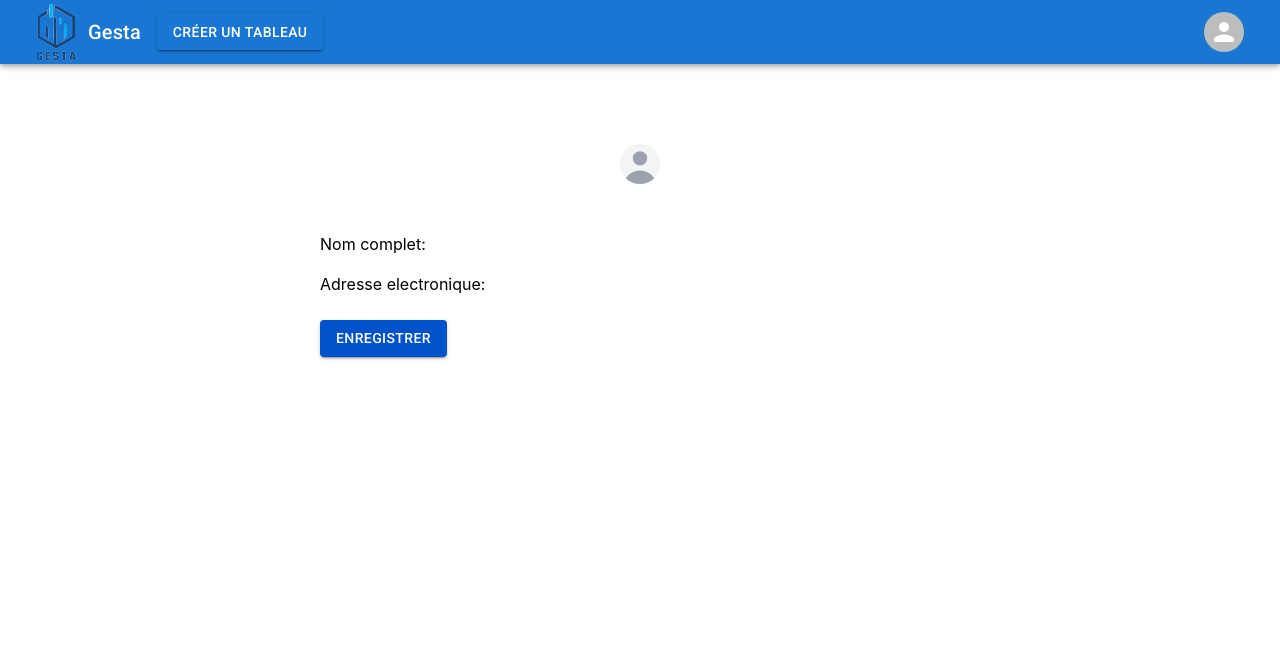
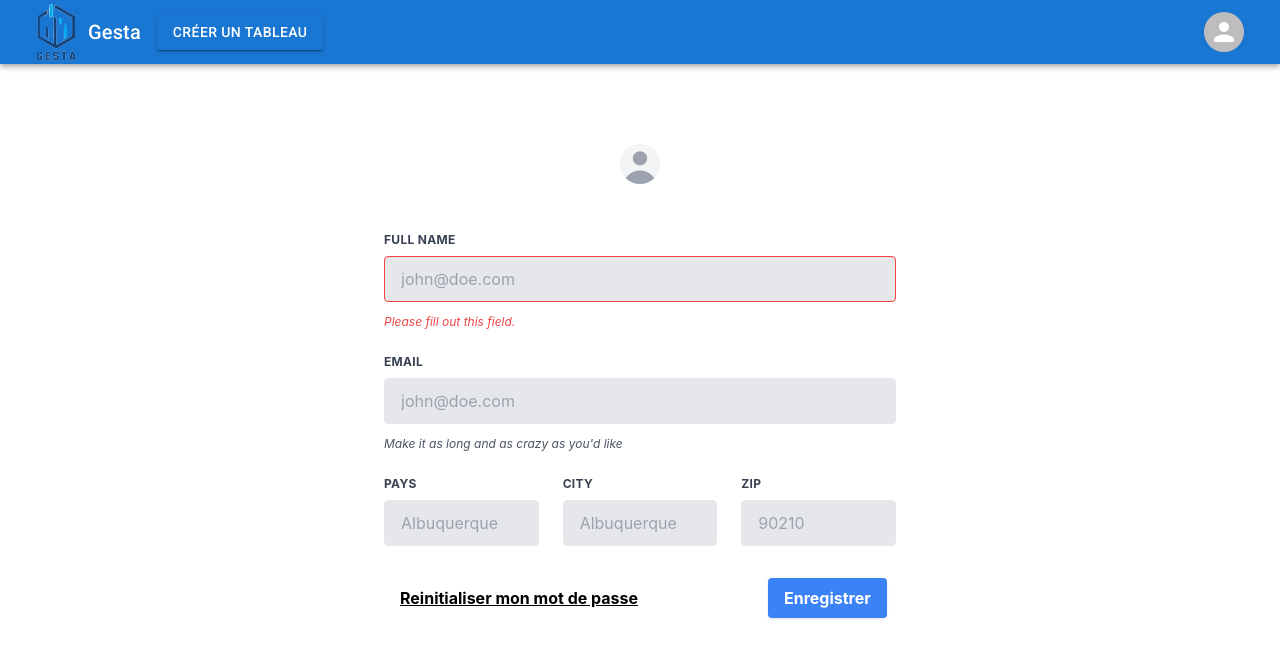
Before and after one commit to el-hadji-mamadou-sarr/gesta, a React (Create React App) app in the folder client/: page /profile in a window 1280 px wide. Shown: the top 658 px of the page. Built offline with nearby package versions, Linux system fonts and the light colour scheme; no server answers.

Commit message:
profile edit form style

```diff
--- a/client/src/Pages/profile/Profile.js
+++ b/client/src/Pages/profile/Profile.js
@@ -8,6 +8,7 @@ import { theme } from "../../Assets/theme/theme";
 export default function Profile() {
 
   const [userInfos, setUserInfos] = useState({});
+  const [formProfileErrors, setFormProfileErrors] = useState([]);
 
   useEffect(() => {
     fetch("http://localhost:5000/api/users/profile", { method: "GET", headers: {}, credentials: "include" })
@@ -17,41 +18,80 @@ export default function Profile() {
       })
   }, []);
 
+  function validate(data) {
+
+  }
+
+  function handleSubmitProfile(event) {
+    event.preventDefault();
+    validate(event.target);
+    console.log(event, event.target.email.value);
+  }
+
+  function handleProfileFieldChange(params) {
+
+  }
+
   return <>
     <MenuAppBar />
     <div className="w-1/2 mx-auto">
       <div className="flex justify-center mt-16 border-3 p-4" style={{ background: userInfos.banner_color }}>
-        <div class="relative w-10 h-10 overflow-hidden bg-gray-100 rounded-full dark:bg-gray-600">
-          <svg class="absolute w-12 h-12 text-gray-400 -left-1" fill="currentColor" viewBox="0 0 20 20" xmlns="http://www.w3.org/2000/svg"><path fill-rule="evenodd" d="M10 9a3 3 0 100-6 3 3 0 000 6zm-7 9a7 7 0 1114 0H3z" clip-rule="evenodd"></path></svg>
+        <div className="relative w-10 h-10 overflow-hidden bg-gray-100 rounded-full dark:bg-gray-600">
+          <svg className="absolute w-12 h-12 text-gray-400 -left-1" fill="currentColor" viewBox="0 0 20 20" xmlns="http://www.w3.org/2000/svg"><path fill-rule="evenodd" d="M10 9a3 3 0 100-6 3 3 0 000 6zm-7 9a7 7 0 1114 0H3z" clip-rule="evenodd"></path></svg>
         </div>
       </div>
       <div>
         <div className="mt-8">
-          <form id="profileForm">
-            <div className="mt-4">
-              <label htmlFor="fullname">Nom complet: </label>
-              <input type="text" name="fullname" className="focus:border rounded-lg" value={userInfos.fullname} />
+          <form className="w-full max-w-lg mx-auto" onSubmit={handleSubmitProfile}>
+            <div className="flex flex-wrap -mx-3 mb-6">
+              <div className="w-full px-3">
+                <label className="block uppercase tracking-wide text-gray-700 text-xs font-bold mb-2" for="grid-first-name">
+                  Full name
+                </label>
+                <input className="appearance-none block w-full bg-gray-200 text-gray-700 border border-red-500 rounded py-3 px-4 mb-3 leading-tight focus:outline-none focus:bg-white" id="grid-first-name" type="text" name="fullname" value={userInfos.fullname} placeholder="john@doe.com" />
+                <p className="text-red-500 text-xs italic">Please fill out this field.</p>
+              </div>
             </div>
-
-            <div className="mt-4">
-              <label htmlFor="fullname">Adresse electronique: </label>
-              <input type="text" name="fullname" className="focus:border rounded-lg" value={userInfos.fullname} />
+            <div className="flex flex-wrap -mx-3 mb-6">
+              <div className="w-full px-3">
+                <label className="block uppercase tracking-wide text-gray-700 text-xs font-bold mb-2" for="grid-email">
+                  Email
+                </label>
+                <input className="appearance-none block w-full bg-gray-200 text-gray-700 border border-gray-200 rounded py-3 px-4 mb-3 leading-tight focus:outline-none focus:bg-white focus:border-gray-500" id="grid-email" type="email" name="email" value={userInfos.email} placeholder="john@doe.com" />
+                <p className="text-gray-600 text-xs italic">Make it as long and as crazy as you'd like</p>
+              </div>
             </div>
-
-            <div>
-              <ThemeProvider theme={theme}>
-                <Button
-                  type="submit"
-                  color="registeBtnTheme"
-                  variant="contained"
-                  sx={{ mt: 3, mb: 2 }}
-                >
-                  <Box
-                    color="white">
-                    Enregistrer
-                  </Box>
-                </Button>
-              </ThemeProvider>
+            <div className="flex flex-wrap -mx-3 mb-2">
+              <div className="w-full md:w-1/3 px-3 mb-6 md:mb-0">
+                <label className="block uppercase tracking-wide text-gray-700 text-xs font-bold mb-2" for="grid-country">
+                  Pays
+                </label>
+                <input className="appearance-none block w-full bg-gray-200 text-gray-700 border border-gray-200 rounded py-3 px-4 leading-tight focus:outline-none focus:bg-white focus:border-gray-500" id="grid-city" type="text" placeholder="Albuquerque" />
+              </div>
+              <div className="w-full md:w-1/3 px-3 mb-6 md:mb-0">
+                <label className="block uppercase tracking-wide text-gray-700 text-xs font-bold mb-2" for="grid-city">
+                  City
+                </label>
+                <input className="appearance-none block w-full bg-gray-200 text-gray-700 border border-gray-200 rounded py-3 px-4 leading-tight focus:outline-none focus:bg-white focus:border-gray-500" id="grid-city" type="text" placeholder="Albuquerque" />
+              </div>
+              <div className="w-full md:w-1/3 px-3 mb-6 md:mb-0">
+                <label className="block uppercase tracking-wide text-gray-700 text-xs font-bold mb-2" for="grid-zip">
+                  Zip
+                </label>
+                <input className="appearance-none block w-full bg-gray-200 text-gray-700 border border-gray-200 rounded py-3 px-4 leading-tight focus:outline-none focus:bg-white focus:border-gray-500" id="grid-zip" type="text" placeholder="90210" />
+              </div>
+            </div>
+            <div className="md:flex md:items-center mt-8">
+              <div className="md:w-3/4 ">
+                <span className="font-bold py-2 px-4 rounded">
+                  <a href="#mdp" className="underline hover:text-blue-800">Reinitialiser mon mot de passe</a>
+                </span>
+              </div>
+              <div className="md:w-1/4 ">
+                <button className="shadow bg-blue-500 hover:bg-blue-800 focus:shadow-outline focus:outline-none text-white font-bold py-2 px-4 rounded" type="submit">
+                  Enregistrer
+                </button>
+              </div>
             </div>
           </form>
         </div>
```
